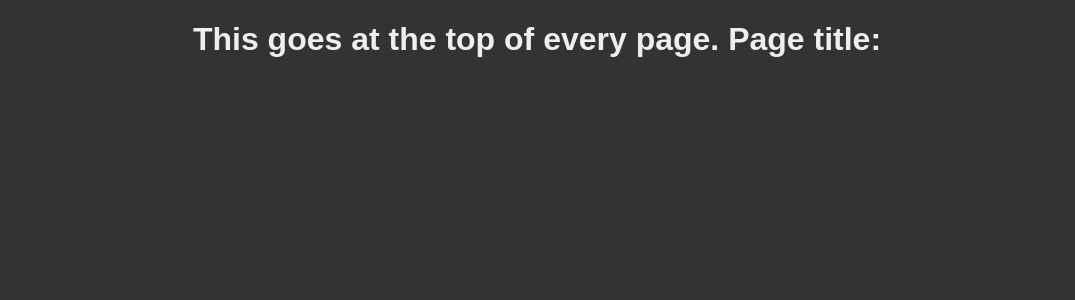
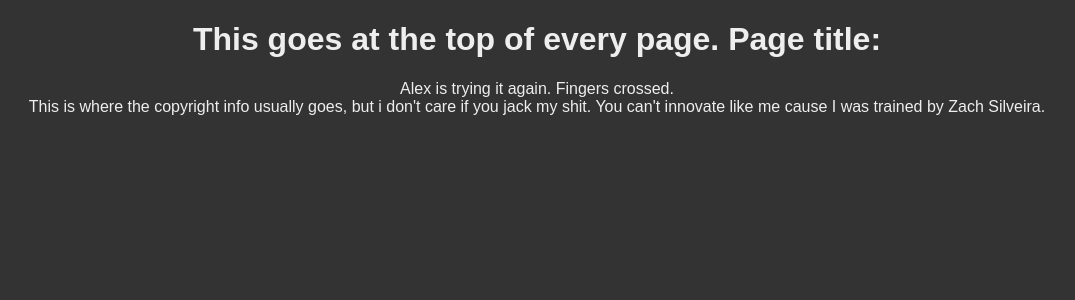
Before and after one commit to rodneystrong/what-is-react, a React (Create React App) app: page / in a window 1280 px wide. Shown: the top 300 px of the page, without its empty margins (103-1178 px from the left). Built offline with nearby package versions, Linux system fonts and the light colour scheme; the HTML template or start-up script is replaced by a standard one.

Commit message:
figured out the stupid problem with the Home component. added Footer comp to index

```diff
--- a/src/App.js
+++ b/src/App.js
@@ -1,6 +1,7 @@
 import React, { Component } from 'react';
 import Header from './shared/header';
-//import Home from './pages';
+import Footer from './shared/footer';
+import Home from './pages/home';
 
 //WEDNESDAY ASSIGNMENT!:
 //Use the same API but call the 'posts' endpoint and render a single Post component for every post there
@@ -18,6 +19,8 @@ class App extends Component {
     return (
       <div className="App">
         <Header />
+        <Home />
+        <Footer />
       </div>
     );
   }
```
